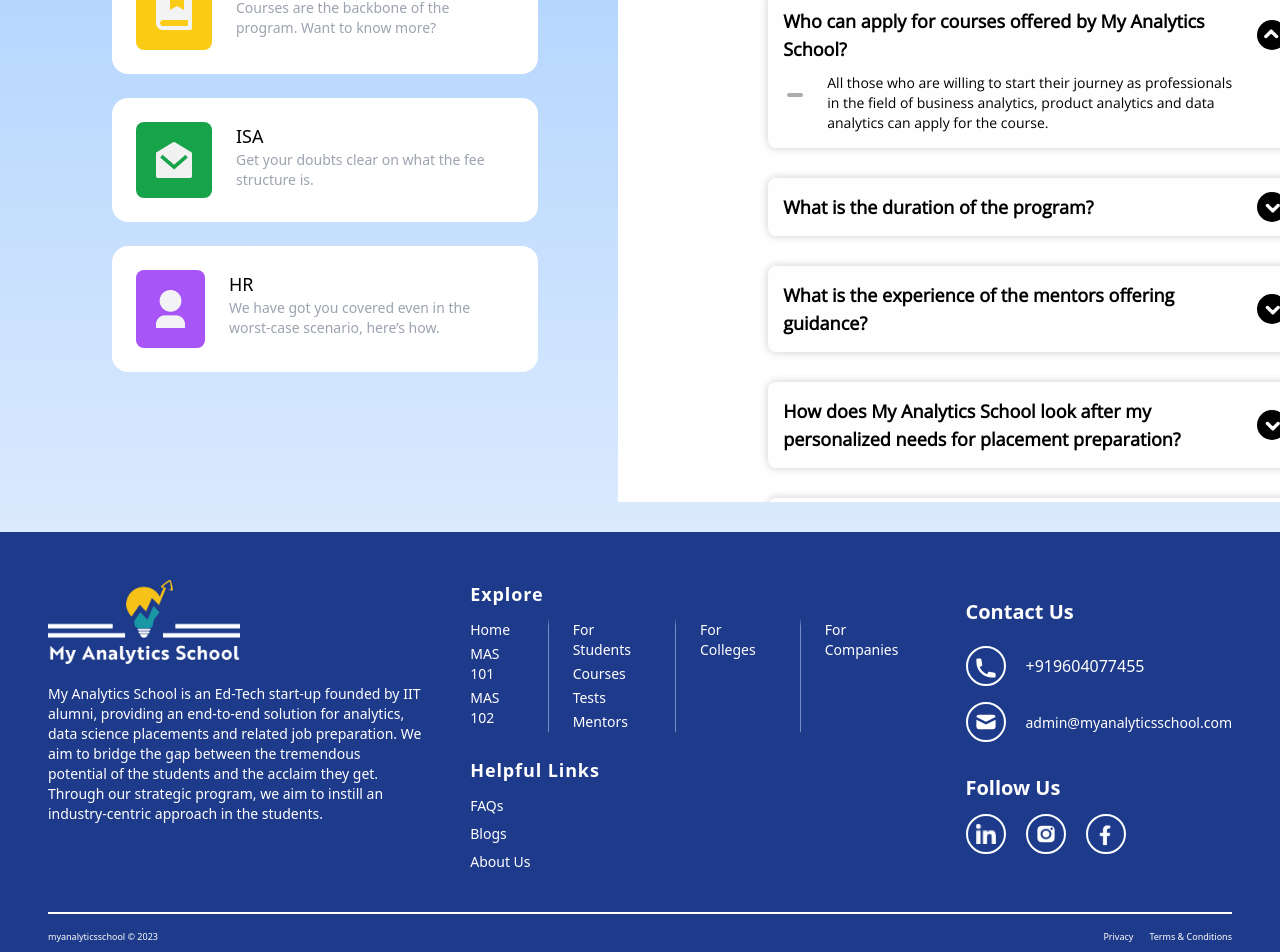
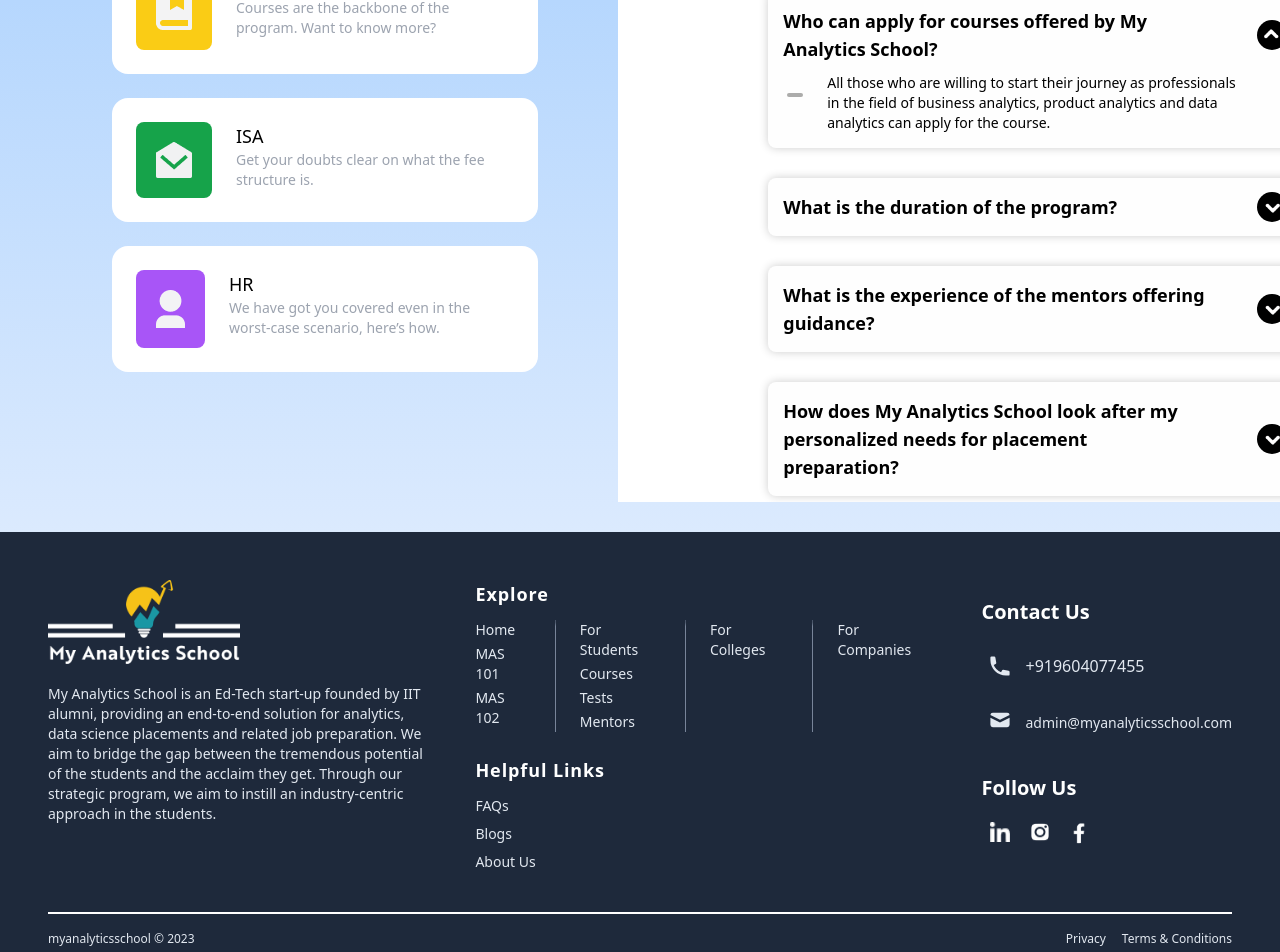
Before and after one commit to 100bhagya/mas-website-react, a React (Create React App) app: page /faq in a window 1280 px wide. Shown: the part 501-1453 px from the top of the page. Built offline with nearby package versions, Linux system fonts and the light colour scheme.

Commit message:
fix the landing page

```diff
--- a/src/components/Footer.js
+++ b/src/components/Footer.js
@@ -19,7 +19,7 @@ const Footer = () => {
   }, []);
 
   return (
-    <footer class="bg-blue-900 p-12">
+    <footer class="bg-slate-800 p-12">
       {isShowPrivacy ? (
         <Privacy
           setIsShowPrivacy={setIsShowPrivacy}
@@ -30,11 +30,11 @@ const Footer = () => {
         <Terms setIsShowTerms={setIsShowTerms} isShowPrivacy={isShowPrivacy} />
       ) : null}
 
-      <div className="flex flex-col items-center justify-around space-y-12 text-white md:flex-row md:space-x-12 md:space-y-0 md:items-start lg:justify-center">
+      <div className="flex flex-col items-center justify-around space-y-12 text-slate-200 md:flex-row md:space-x-12 md:space-y-0 md:items-start lg:justify-center">
         <div className="">
           <img src={Logo} className="w-48" alt="rectangle"></img>
 
-          <p class="hidden mt-5 leading-5 text-sm text-white md:block max-w-sm">
+          <p class="hidden mt-5 leading-5 text-sm text-slate-200 md:block max-w-sm">
             My Analytics School is an Ed-Tech start-up founded by IIT alumni,
             providing an end-to-end solution for analytics, data science
             placements and related job preparation. We aim to bridge the gap
@@ -48,16 +48,16 @@ const Footer = () => {
           <div className="flex flex-col justify-start space-y-6">
             {/* explore and helpful links */}
             <div className="">
-              <h3 className="pb-3 text-lg ml-[8%] md:ml-0 font-bold tracking-wider">Explore</h3>
+              <h3 className="pb-3 text-lg ml-[8%] md:ml-0 font-bold text-white tracking-wider">Explore</h3>
               <div className="flex flex-row p-8 space-x-2 text-sm md:p-0 md:space-x-6">
                 <div className="flex flex-col space-y-1">
-                <Link to="/" className="hover:scale-105 hover:text-slate-300">
+                <Link to="/" className="hover:scale-105 hover:text-white">
                   Home
                 </Link>
-                <Link to="/mas101" className="hover:scale-105 hover:text-slate-300">
+                <Link to="/mas101" className="hover:scale-105 hover:text-white">
                   MAS 101
                 </Link>
-                <Link to="/mas102" className="hover:scale-105 hover:text-slate-300">
+                <Link to="/mas102" className="hover:scale-105 hover:text-white">
                   MAS 102
                 </Link>
                 </div>
@@ -71,21 +71,21 @@ const Footer = () => {
                   <div className="flex flex-col space-y-1 ">
                     <Link
                       to="/courses"
-                      className="mt-1 hover:scale-105 hover:text-slate-300"
+                      className="mt-1 hover:scale-105 hover:text-white"
                     >
                       {" "}
                       Courses
                     </Link>
                     <Link
                       to="/tests"
-                      className="hover:scale-105 hover:text-slate-300"
+                      className="hover:scale-105 hover:text-white"
                     >
                       {" "}
                       Tests
                     </Link>
                     <Link
                       to="/mentors"
-                      className="hover:scale-105 hover:text-slate-300"
+                      className="hover:scale-105 hover:text-white"
                     >
                       {" "}
                       Mentors
@@ -95,14 +95,14 @@ const Footer = () => {
                 <img src={Bar} alt="circle" className="" />
                 <Link
                   to="/colleges"
-                  className="hover:scale-105 hover:text-slate-300"
+                  className="hover:scale-105 hover:text-white"
                 >
                   For Colleges
                 </Link>
                 <img src={Bar} alt="circle" className="" />
                 <Link
                   to="/companies"
-                  className="hover:scale-105 hover:text-slate-300"
+                  className="hover:scale-105 hover:text-white"
                 >
                   For Companies
                 </Link>
@@ -110,11 +110,11 @@ const Footer = () => {
             </div>
 
             <div>
-              <h3 className="pb-3 ml-[8%] md:ml-0 text-lg font-bold tracking-wider">
+              <h3 className="pb-3 ml-[8%] md:ml-0 text-lg font-bold text-white tracking-wider">
                 Helpful Links
               </h3>
               <div className="flex p-8 space-x-2 text-sm md:p-0 md:flex-col md:space-x-0 md:space-y-2">
-                <Link to="/faq" className="hover:text-slate-300">
+                <Link to="/faq" className="hover:text-white">
                   FAQs
                 </Link>
                 <img src={Bar} alt="circle" className="md:hidden" />
@@ -122,12 +122,12 @@ const Footer = () => {
                   href="https://myanalyticsschool.com/blog/"
                   target="_blank"
                   rel="noopener noreferrer"
-                  className="hover:text-slate-300"
+                  className="hover:text-white"
                 >
                   Blogs
                 </a>
                 <img src={Bar} alt="circle" className="md:hidden" />
-                <Link to="/about" className="hover:text-slate-300">
+                <Link to="/about" className="hover:text-white">
                   About Us
                 </Link>
               </div>
@@ -139,23 +139,23 @@ const Footer = () => {
             <div>
               <div className="text-xl font-semibold text-white">Contact Us</div>
               <div className="flex items-center mt-5">
-                <div className="w-10 h-10 mr-5 border-2 border-white border-solid rounded-full">
-                  <PhoneIcon className="w-6 h-8 relative top-1 left-[6px] text-white" />
+                <div className="w-10 h-10 mr-1">
+                  <PhoneIcon className="w-6 h-8 relative top-1 left-[6px] text-slate-200" />
                 </div>
                 <a
                   href="tel:9604077455"
-                  class="text-white hover:text-slate-300"
+                  class="text-slate-200 hover:text-white"
                 >
                   +919604077455
                 </a>
               </div>
               <div className="flex items-center mt-4">
-                <div className="w-10 h-10 mr-5 border-2 border-white border-solid rounded-full">
-                  <MailIcon className="w-6 h-8 relative top-[2px] left-[6px] text-white" />
+                <div className="w-10 h-10 mr-1">
+                  <MailIcon className="w-6 h-8 relative top-[2px] left-[6px] text-slate-200" />
                 </div>
                 <a
                   href="mailto:admin@myanalyticsschool.com"
-                  class="text-white hover:text-slate-300 text-[14px]"
+                  class="text-slate-200 hover:text-white text-[14px]"
                 >
                   admin@myanalyticsschool.com
                 </a>
@@ -163,9 +163,9 @@ const Footer = () => {
             </div>
 
             <div>
-              <div className="text-xl font-semibold text-white">Follow Us</div>
+              <div className="text-xl font-semibold text-white text-slate-200">Follow Us</div>
               <div className="flex items-center mt-3">
-                <div className="w-10 h-10 mr-5 duration-200 border-2 border-white border-solid rounded-full cursor-pointer hover:scale-105">
+                <div className="w-10 h-10 duration-200 cursor-pointer hover:scale-105">
                   <a
                     href="https://www.linkedin.com/company/my-analytics-school"
                     target="_blank"
@@ -174,11 +174,11 @@ const Footer = () => {
                     <img
                       src={LinkedIn}
                       alt="icon"
-                      className="relative w-5 h-5 text-white top-2 left-2"
+                      className="relative w-5 h-5 text-slate-200 top-2 left-2"
                     />
                   </a>
                 </div>
-                <div className="w-10 h-10 mr-5 duration-200 border-2 border-white border-solid rounded-full cursor-pointer hover:scale-105">
+                <div className="w-10 h-10 duration-200 cursor-pointer hover:scale-105">
                   <a
                     href="https://instagram.com/myanalyticsschool?utm_medium=copy_link"
                     target="_blank"
@@ -187,11 +187,11 @@ const Footer = () => {
                     <img
                       src={Instagram}
                       alt="icon"
-                      className="relative w-5 h-5 text-white top-2 left-2"
+                      className="relative w-5 h-5 text-slate-200 top-2 left-2"
                     />
                   </a>
                 </div>
-                <div className="w-10 h-10 mr-5 duration-200 border-2 border-white border-solid rounded-full cursor-pointer hover:scale-105">
+                <div className="w-10 h-10 duration-200 cursor-pointer hover:scale-105">
                   <a
                     href="https://www.facebook.com/myanalyticsschool/"
                     target="_blank"
@@ -200,7 +200,7 @@ const Footer = () => {
                     <img
                       src={Facebook}
                       alt="icon"
-                      className="w-7 h-7 relative top-[3px] left-[3px] text-white"
+                      className="w-7 h-7 relative top-[3px] left-[3px] text-slate-200"
                     />
                   </a>
                 </div>
@@ -212,10 +212,10 @@ const Footer = () => {
 
       <div className="h-0.5 md:mt-10 mt-20 w-9/10 mx-auto bg-white"></div>
       <div className="flex items-center justify-between mt-4 w-9/10">
-        <div className="text-white text-[9px]">myanalyticsschool © 2023</div>
+        <div className="text-slate-200 text-[12px]">myanalyticsschool © 2023</div>
         <div className="flex items-center justify-end space-x-4">
           <div
-            className="text-white text-[9px] cursor-pointer"
+            className="text-slate-200 text-[12px] cursor-pointer"
             onClick={(e) => {
               setIsShowPrivacy(!isShowPrivacy);
             }}
@@ -224,7 +224,7 @@ const Footer = () => {
           </div>
 
           <div
-            className="text-white text-[9px] cursor-pointer"
+            className="text-slate-200 text-[12px] cursor-pointer"
             onClick={(e) => {
               setIsShowTerms(!isShowTerms);
             }}
--- a/src/index.css
+++ b/src/index.css
@@ -10,7 +10,7 @@ html {
   height: 111%;
 }
 .font {
-  font-family: "Open Sans", sans-serif;
+  font-family: system-ui, -apple-system, BlinkMacSystemFont, 'Segoe UI', Roboto, Oxygen, Ubuntu, Cantarell, 'Open Sans', 'Helvetica Neue', sans-serif;
 }
 .font-pop {
   font-family: "Poppins", sans-serif;
@@ -24,8 +24,8 @@ html {
 }
 
 .active {
-  font-weight: 500;
-  transform: scale(1.1);
+  font-weight: 600;
+  transform: scale(1.02);
   color: #1e3a8a;
 }
 
```
Also changed, not shown: src/components/Contact.js (+25 -21 lines), src/components/TestimonialNew.js (+15 -14 lines), src/pages/LandingPage.js (+21 -21 lines), src/images/Analytics-bro.svg (added), src/images/presets_grid.png (added).
